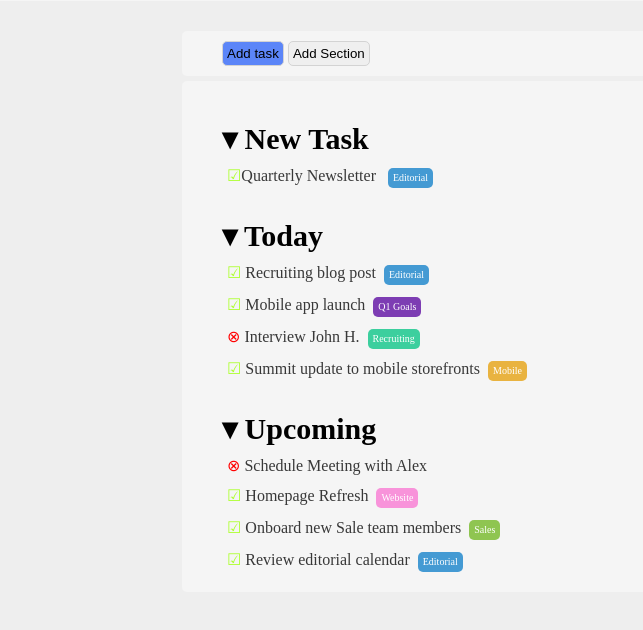
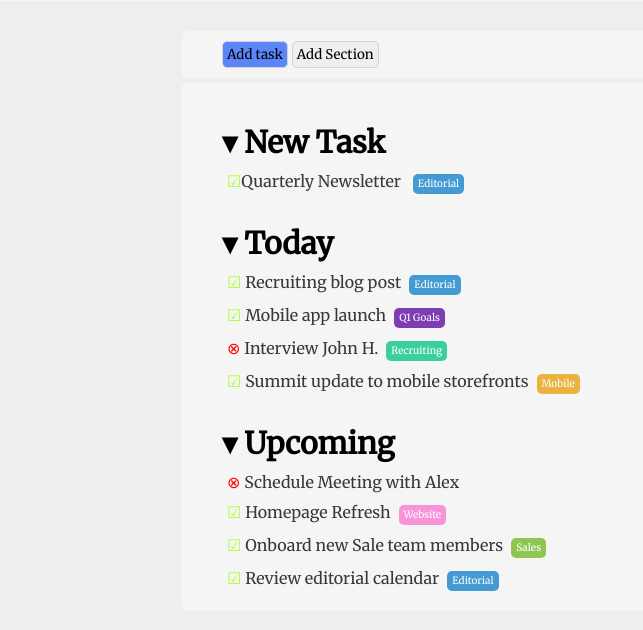
Before and after one commit to RiccardoCariello/html-css-toboolist, a plain HTML site: page index.html in a window 1280 px wide. Shown: the part 56-686 px from the top of the page, without its empty margins (0-643 px from the left). Drawn offline with Linux system fonts and the light colour scheme.

Commit message:
Aggiunto un font diverso

```diff
--- a/index.html
+++ b/index.html
@@ -7,6 +7,11 @@
 
     <title>Toboolist</title>
     <link rel="stylesheet" href="style.css">
+<!--QUI HO PROVATO AD INSERIRE UN NUOVO FONT-->
+    <link rel="preconnect" href="https://fonts.googleapis.com">
+    <link rel="preconnect" href="https://fonts.gstatic.com" crossorigin>
+    <link href="https://fonts.googleapis.com/css2?family=Merriweather&display=swap" rel="stylesheet">
+
 </head>
 
 
--- a/style.css
+++ b/style.css
@@ -102,3 +102,9 @@ p {
 .bglightgreen{
     background-color: rgb(143, 197, 81);
 }
+
+/*ESPERIMENTO CON NUOVO FONT*/
+*{
+    font-family: 'Merriweather', serif;
+
+}
```
